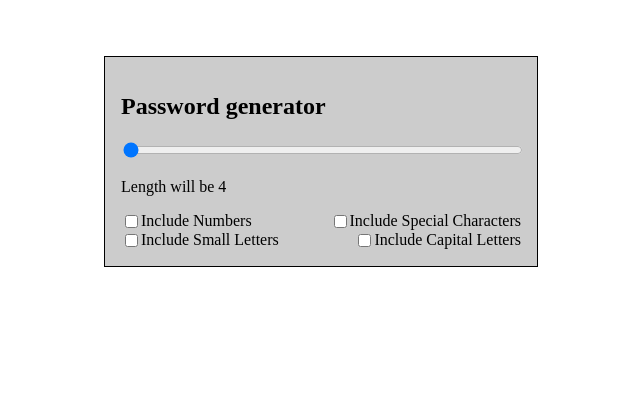
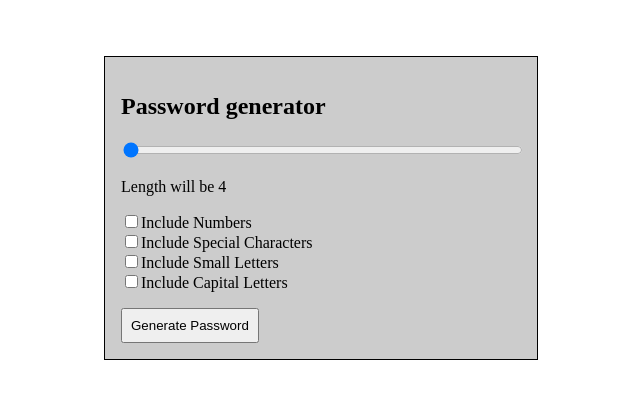
Before and after one commit to Vasant-Mestry-11/machine-coding-practice, a React (Vite) app: page / in a window 1280 px wide. Shown: the top 398 px of the page, without its empty margins (319-959 px from the left). Built offline with nearby package versions, Linux system fonts and the light colour scheme.

Commit message:
:fire: generate password logic

```diff
--- a/src/App.css
+++ b/src/App.css
@@ -52,3 +52,9 @@
   display: flex;
   align-items: center;
 }
+
+.generate-password-btn button {
+  margin-top: 1rem;
+  padding: 0.5rem;
+  outline: none;
+}
--- a/src/components/password.jsx
+++ b/src/components/password.jsx
@@ -1,7 +1,41 @@
 import { useState } from "react";
+import useGeneratePassword from "../hooks/useGeneratePassword";
 
 function Password({ min = 4, max = 20 }) {
   const [range, setRange] = useState(min);
+  const [selectedCheckboxes, setSelectedCheckboxes] = useState([
+    {
+      name: "numbers",
+      selected: false,
+      label: "Include Numbers",
+    },
+    {
+      name: "special",
+      selected: false,
+      label: "Include Special Characters",
+    },
+    {
+      name: "small",
+      selected: false,
+      label: "Include Small Letters",
+    },
+    {
+      name: "capital",
+      selected: false,
+      label: "Include Capital Letters",
+    },
+  ]);
+
+  const { password, generatePassword } = useGeneratePassword(
+    selectedCheckboxes,
+    range
+  );
+
+  const handleSelect = (e, index) => {
+    const temp = [...selectedCheckboxes];
+    temp[index].selected = !temp[index].selected;
+    setSelectedCheckboxes(temp);
+  };
 
   return (
     <div className="password-container">
@@ -20,27 +54,34 @@ function Password({ min = 4, max = 20 }) {
       </div>
 
       <div className="password-controls">
-        <div className="controls">
-          <div className="control">
-            <input type="checkbox" name="numbers" id="number" />
-            <label htmlFor="number">Include Numbers</label>
-          </div>
-          <div className="control">
-            <input type="checkbox" name="special" id="special" />
-            <label htmlFor="special">Include Special Characters</label>
-          </div>
-        </div>
-        <div className="controls">
-          <div className="control">
-            <input type="checkbox" name="small" id="small" />
-            <label htmlFor="small">Include Small Letters</label>
-          </div>
-          <div className="control">
-            <input type="checkbox" name="capital" id="capital" />
-            <label htmlFor="capital">Include Capital Letters</label>
-          </div>
+        <div>
+          {selectedCheckboxes.map((checkbox, index) => {
+            const { selected, label, name } = checkbox;
+            return (
+              <div key={index}>
+                <input
+                  type="checkbox"
+                  name={name}
+                  id={name}
+                  checked={selected}
+                  onChange={(e) => handleSelect(e, index)}
+                />
+                <label htmlFor={name}>{label}</label>
+              </div>
+            );
+          })}
         </div>
       </div>
+
+      <div className="generate-password-btn">
+        <button onClick={generatePassword}>Generate Password</button>
+      </div>
+
+      {password && (
+        <div>
+          <h3>Password Is: {password}</h3>
+        </div>
+      )}
     </div>
   );
 }
--- /dev/null
+++ b/src/hooks/useGeneratePassword.jsx
@@ -0,0 +1,59 @@
+import { useState } from "react";
+
+function useGeneratePassword(selectedCheckboxes, maxlength) {
+  // filter selected checkboxes
+  const filteredCheckboxes = selectedCheckboxes?.filter(
+    (checkbox) => checkbox.selected
+  );
+
+  // store new password
+  const [password, setPassword] = useState("");
+
+  /**
+   *
+   * @param {*} type string
+   * @returns string
+   *
+   * It will create a new string based on user selected checkboxes
+   */
+  const generateString = (type) => {
+    let compeleteString = "";
+    switch (type) {
+      case "numbers":
+        compeleteString += "0123456789";
+        break;
+      case "special":
+        compeleteString += "!@#$%^&*";
+        break;
+      case "small":
+        compeleteString += "abcdefghijklmnopqrstuvwxyz";
+        break;
+      case "capital":
+        compeleteString += "ABCDEFGHIJKLMNOPQRSTUVWXYZ";
+        break;
+    }
+
+    return compeleteString;
+  };
+
+  const generatePassword = () => {
+    // generate string for selected checbox and join them
+    const str = filteredCheckboxes
+      .map((checkbox) => generateString(checkbox.name))
+      .join("");
+
+    // create a new password
+    let newPassword = "";
+
+    // taking character from random index to create new password
+    for (let i = 0; i < maxlength; i++) {
+      newPassword += str[Math.floor(Math.random() * str.length)];
+    }
+
+    setPassword(newPassword);
+  };
+
+  return { password, generatePassword };
+}
+
+export default useGeneratePassword;
```
